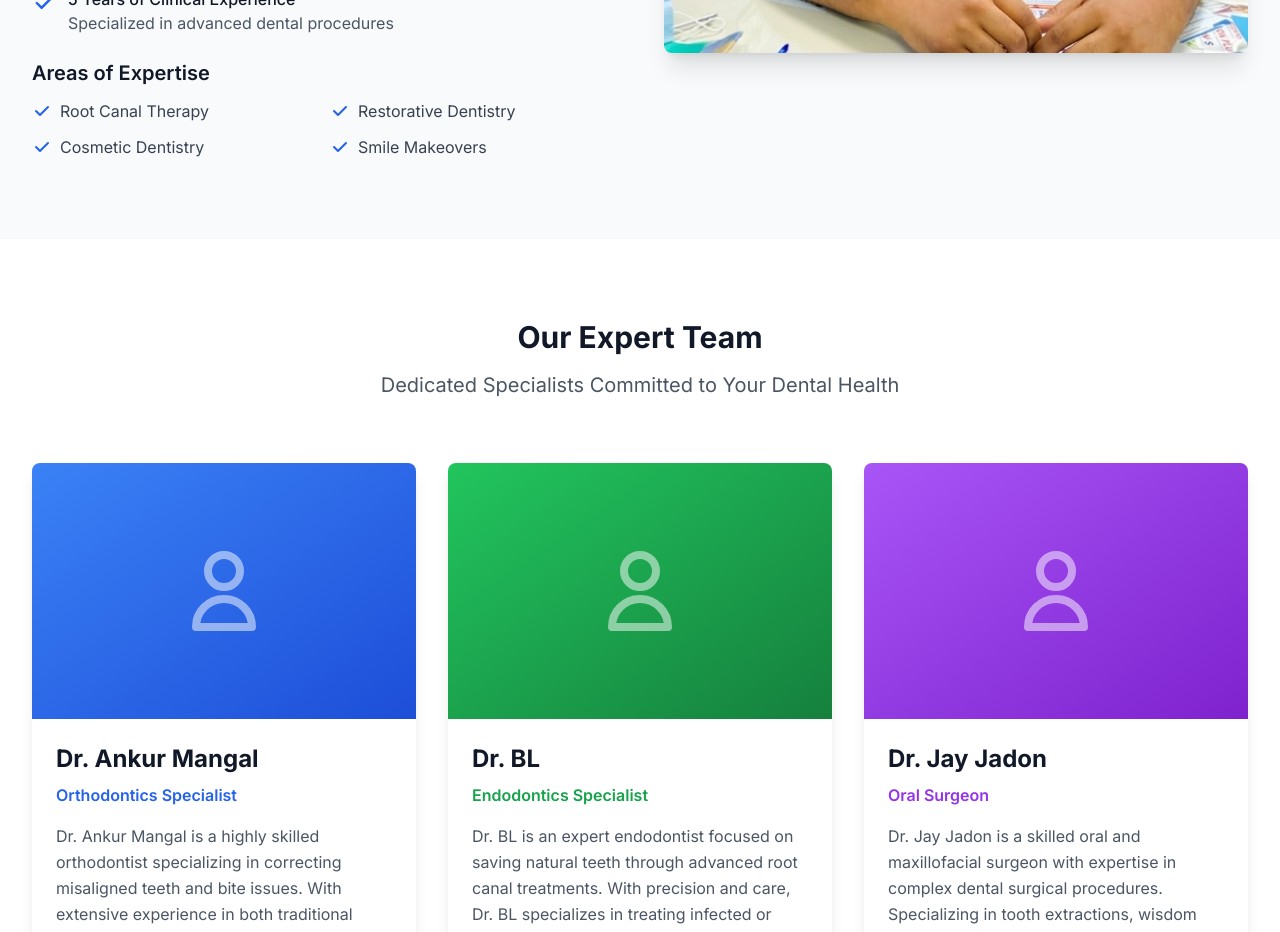
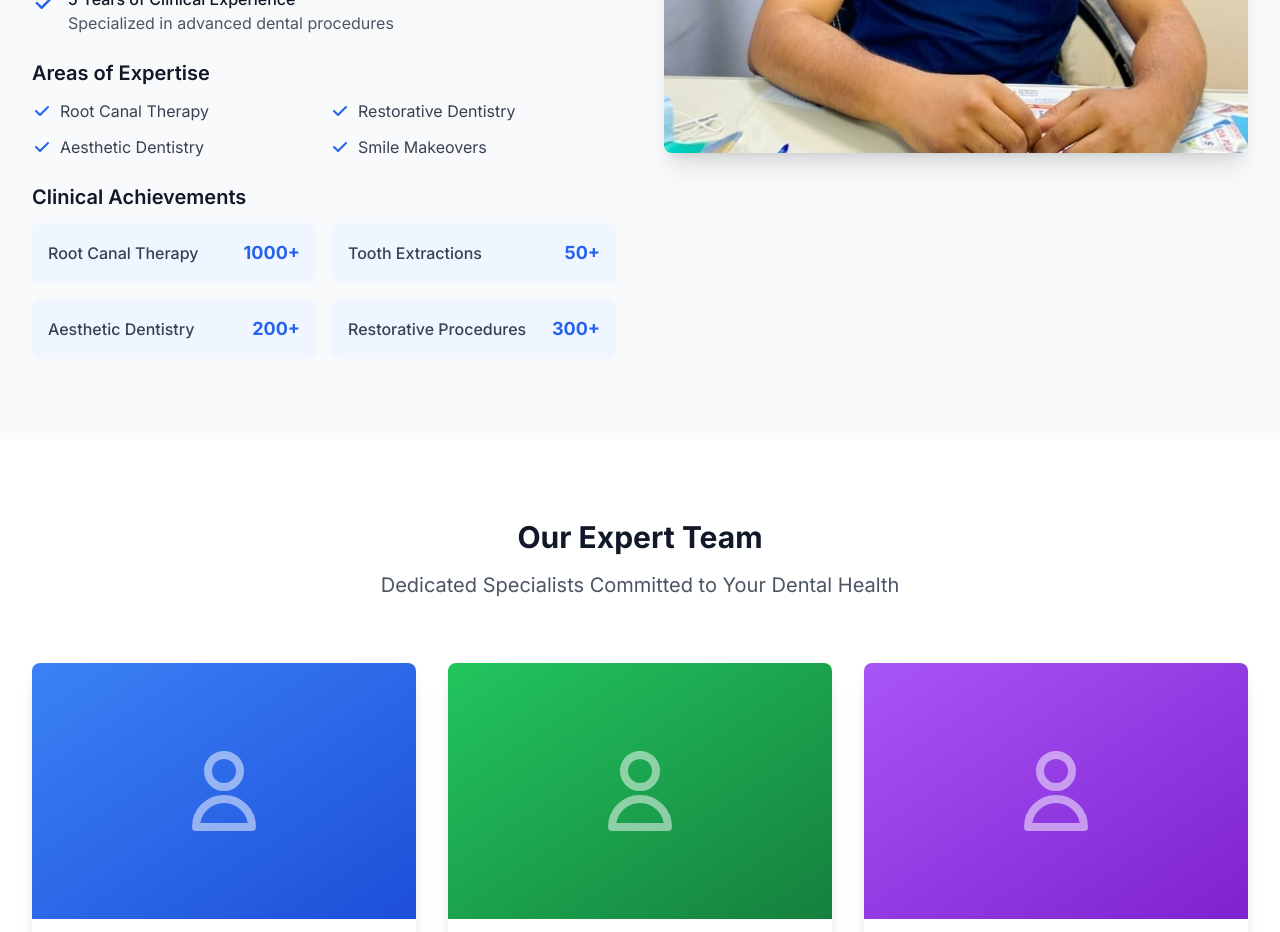
Before and after one commit to vasudevpareek2/dental-world, a Next.js app: page /about in a window 1280 px wide. Shown: the part 1780-2712 px from the top of the page. Built offline with nearby package versions, Linux system fonts and the light colour scheme.

Commit message:
experince add

```diff
--- a/app/about/page.tsx
+++ b/app/about/page.tsx
@@ -143,13 +143,43 @@ export default function AboutPage() {
                       <svg className="h-5 w-5 text-blue-600 mr-2" fill="currentColor" viewBox="0 0 20 20">
                         <path fillRule="evenodd" d="M16.707 5.293a1 1 0 010 1.414l-8 8a1 1 0 01-1.414 0l-4-4a1 1 0 011.414-1.414L8 12.586l7.293-7.293a1 1 0 011.414 0z" clipRule="evenodd" />
                       </svg>
-                      <span className="text-gray-700">Cosmetic Dentistry</span>
+                      <span className="text-gray-700">Aesthetic Dentistry</span>
                     </div>
                     <div className="flex items-center">
                       <svg className="h-5 w-5 text-blue-600 mr-2" fill="currentColor" viewBox="0 0 20 20">
                         <path fillRule="evenodd" d="M16.707 5.293a1 1 0 010 1.414l-8 8a1 1 0 01-1.414 0l-4-4a1 1 0 011.414-1.414L8 12.586l7.293-7.293a1 1 0 011.414 0z" clipRule="evenodd" />
                       </svg>
                       <span className="text-gray-700">Smile Makeovers</span>
+                    </div>
+                  </div>
+                </div>
+
+                <div>
+                  <h4 className="text-xl font-semibold text-gray-900 mb-3">Clinical Achievements</h4>
+                  <div className="grid grid-cols-1 md:grid-cols-2 gap-4">
+                    <div className="bg-blue-50 rounded-lg p-4">
+                      <div className="flex items-center justify-between">
+                        <span className="text-gray-700 font-medium">Root Canal Therapy</span>
+                        <span className="text-blue-600 font-bold text-lg">1000+</span>
+                      </div>
+                    </div>
+                    <div className="bg-blue-50 rounded-lg p-4">
+                      <div className="flex items-center justify-between">
+                        <span className="text-gray-700 font-medium">Tooth Extractions</span>
+                        <span className="text-blue-600 font-bold text-lg">50+</span>
+                      </div>
+                    </div>
+                    <div className="bg-blue-50 rounded-lg p-4">
+                      <div className="flex items-center justify-between">
+                        <span className="text-gray-700 font-medium">Aesthetic Dentistry</span>
+                        <span className="text-blue-600 font-bold text-lg">200+</span>
+                      </div>
+                    </div>
+                    <div className="bg-blue-50 rounded-lg p-4">
+                      <div className="flex items-center justify-between">
+                        <span className="text-gray-700 font-medium">Restorative Procedures</span>
+                        <span className="text-blue-600 font-bold text-lg">300+</span>
+                      </div>
                     </div>
                   </div>
                 </div>
```
